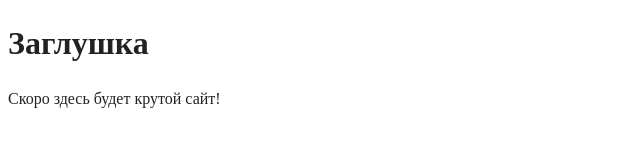
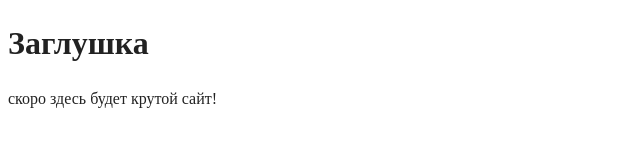
Before and after one commit to bdlgg/backend-and-frontend-practice, a website built with webpack: page index.html in a window 1280 px wide. Shown: the full height of the page, 0-640 px from the left. Built offline with nearby package versions, Linux system fonts and the light colour scheme.

Commit message:
feat: изменение файла html

```diff
--- a/index.html
+++ b/index.html
@@ -14,6 +14,6 @@
 </head>
   <body>
     <h1>Заглушка</h1>
-    <p>Скоро здесь будет крутой сайт!</p>
+    <p>скоро здесь будет крутой сайт!</p>
   </body>
 </html>
```
